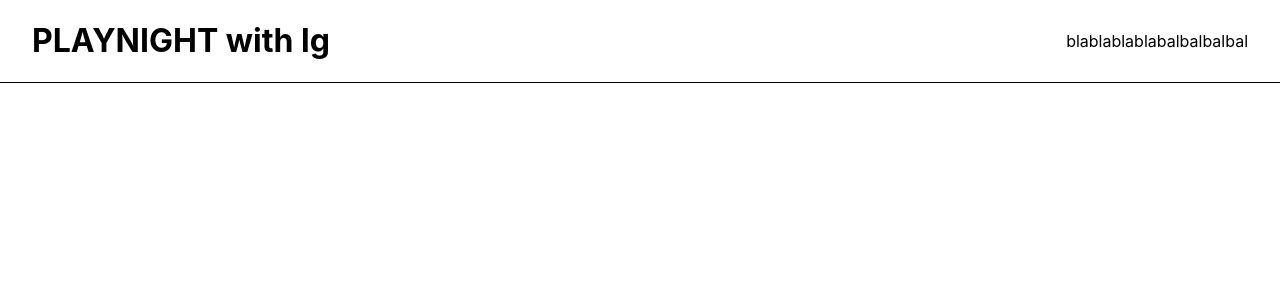
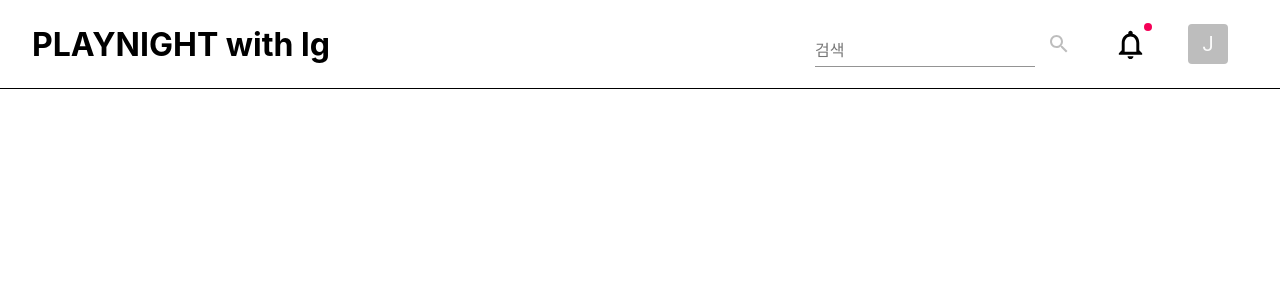
Before and after one commit to SeongJinJeong/PlayNight, a React (Create React App) app in the folder client/: page / in a window 1280 px wide. Shown: the top 300 px of the page. Built offline with nearby package versions, Linux system fonts and the light colour scheme.

Commit message:
상단 메뉴 추가

```diff
--- a/client/public/index.html
+++ b/client/public/index.html
@@ -12,6 +12,12 @@
     <link rel="apple-touch-icon" href="%PUBLIC_URL%/logo192.png" />
     <link rel="manifest" href="%PUBLIC_URL%/manifest.json" />
     <title>React App</title>
+    <style>
+      html,body {
+        margin : 0;
+        padding : 0;
+      }
+    </style>
   </head>
   <body>
     <noscript>You need to enable JavaScript to run this app.</noscript>
--- a/client/src/index.js
+++ b/client/src/index.js
@@ -3,9 +3,4 @@ import ReactDOM from "react-dom";
 import "./index.css";
 import App from "./App";
 
-ReactDOM.render(
-  <React.StrictMode>
-    <App />
-  </React.StrictMode>,
-  document.getElementById("root")
-);
+ReactDOM.render(<App />, document.getElementById("root"));
--- a/client/src/ui/Header.js
+++ b/client/src/ui/Header.js
@@ -1,5 +1,20 @@
 import React, { useState, useEffect } from "react";
-import { Box } from "@material-ui/core";
+import {
+  Box,
+  IconButton,
+  TextField,
+  Badge,
+  Avatar,
+  Menu as DropDown,
+  MenuItem as DropDownItem,
+} from "@material-ui/core";
+
+import { IconContext } from "react-icons";
+import { AiOutlineMenuFold } from "react-icons/ai";
+
+import NotificationsNoneIcon from "@material-ui/icons/NotificationsNone";
+import NotificationsActiveIcon from "@material-ui/icons/NotificationsActive";
+import SearchIcon from "@material-ui/icons/Search";
 
 function Header() {
   return (
@@ -7,7 +22,9 @@ function Header() {
       width={1}
       display="flex"
       justifyContent="center"
-      style={{ borderBottom: "1px solid black" }}>
+      style={{ borderBottom: "1px solid black", padding: "0.2rem 0em", top: 0 }}
+      position="fixed"
+      margin="0px auto">
       <HeaderContainer />
     </Box>
   );
@@ -47,14 +64,202 @@ function Title(props) {
 function Menu(props) {
   return (
     <>
-      <Box alignItems="center" display="flex">
-        <Box display={boxShownBySize(["xs", "sm"])}>Menu</Box>{" "}
-        {/*추후 버튼 아이콘 ( <Icontext /> ) 로 변경 필요*/}
+      <Box alignItems="center" display="flex" marginLeft="auto">
+        {/* 모바일 메뉴 */}
+        <Box display={boxShownBySize(["xs", "sm"])}>
+          <MobileMenu />
+        </Box>
+
+        {/* 웹 메뉴 */}
         <Box display={boxShownBySize(["md", "lg", "xl"])}>
-          blablablablabalbalbalbal
+          <WebMenu />
         </Box>
       </Box>
     </>
+  );
+}
+
+function MobileMenu(props) {
+  return (
+    <Box>
+      <IconContext.Provider value={{ color: "black", size: "2.5em" }}>
+        <Box
+          onClick={() => {
+            //추후 로직 추가 필요 ( 모달 )
+            alert("You Clicked Menu Button!!");
+          }}>
+          <AiOutlineMenuFold />
+        </Box>
+      </IconContext.Provider>
+    </Box>
+  );
+}
+
+function WebMenu(props) {
+  // 추후 로그인 여부 확인한 다음 isLogin 로직 수정 필요
+  const [isLogin, setIsLogin] = useState(true);
+  function SearchBox(props) {
+    const [text, setText] = useState("");
+
+    function handleChange(event) {
+      setText(event.target.value);
+    }
+
+    function handleSubmit(event) {
+      event.preventDefault();
+      if (text.length > 0) {
+        alert("You Searched " + text + "!");
+        setText("");
+      }
+    }
+    return (
+      <Box display="flex" alignItems="center">
+        <TextField
+          type="text"
+          value={text}
+          onChange={handleChange}
+          label="검색"
+          variant="standard"
+          size="small"
+        />
+        <IconButton
+          variant="contained"
+          color="primary"
+          onClick={handleSubmit}
+          disabled={text.length > 0 ? false : true}>
+          <SearchIcon />
+        </IconButton>
+      </Box>
+    );
+  }
+
+  function NotiIcon(noti) {
+    const [isOver, setIsOver] = useState(false);
+    switch (noti) {
+      case true:
+        return (
+          <Box
+            onMouseEnter={(event) => {
+              setIsOver(true);
+            }}
+            onMouseLeave={(event) => {
+              setIsOver(false);
+            }}
+            onMouseOver={(event) => {
+              event.target.style.cursor = "pointer";
+            }}>
+            {isOver ? (
+              <Badge color="secondary" variant="dot">
+                <NotificationsActiveIcon fontSize="large" />
+              </Badge>
+            ) : (
+              <Badge color="secondary" variant="dot">
+                <NotificationsNoneIcon fontSize="large" />
+              </Badge>
+            )}
+          </Box>
+        );
+      case false:
+        return (
+          <Box
+            onMouseEnter={(event) => {
+              setIsOver(true);
+            }}
+            onMouseLeave={(event) => {
+              setIsOver(false);
+            }}
+            onMouseOver={(event) => {
+              event.target.style.cursor = "pointer";
+            }}>
+            {isOver ? (
+              <NotificationsActiveIcon fontSize="large" />
+            ) : (
+              <NotificationsNoneIcon fontSize="large" />
+            )}
+          </Box>
+        );
+      default:
+        break;
+    }
+  }
+
+  function Profile(props) {
+    const [anchorEl, setAnchorEl] = useState(null);
+    function handleClick(event) {
+      setAnchorEl(event.currentTarget);
+    }
+    function handleClose() {
+      setAnchorEl(null);
+    }
+    function handleDropDownClick() {
+      alert("You Clicked Drop Down Item!");
+      setAnchorEl(null);
+    }
+    return (
+      <>
+        <DropDown
+          anchorEl={anchorEl}
+          open={Boolean(anchorEl)}
+          keepMounted
+          onClose={handleClose}>
+          <DropDownItem onClick={handleDropDownClick}>프로필</DropDownItem>
+          <DropDownItem onClick={handleDropDownClick}>내 계정</DropDownItem>
+          <DropDownItem onClick={handleDropDownClick}>로그아웃</DropDownItem>
+        </DropDown>
+        <Box onClick={handleClick}>
+          <Avatar variant="rounded">J</Avatar>
+        </Box>
+      </>
+    );
+  }
+
+  function Login(props) {
+    return (
+      <Box
+        fontWeight="bold"
+        cursor="pointer"
+        onMouseEnter={(event) => {
+          event.target.style.color = "blue";
+          event.target.style.backgroundColor = "#F0F8FF";
+        }}
+        onMouseLeave={(event) => {
+          event.target.style.color = "black";
+          event.target.style.backgroundColor = "white";
+          event.target.style.border = null;
+        }}
+        onMouseOver={(event) => {
+          event.target.style.cursor = "pointer";
+        }}
+        style={{
+          color: "black",
+          padding: "10px",
+
+          borderRadius: "5px",
+          backgroundColor: "white",
+        }}>
+        로그인/가입
+      </Box>
+    );
+  }
+
+  return (
+    <Box
+      display="flex"
+      flexDirection="row"
+      justifyContent="space-evenly"
+      alignItems="center">
+      {/* 검색창 */}
+      <Box marginRight="10px" padding="10px">
+        <SearchBox />
+      </Box>
+      {/* 알림 */}
+      {/* 추후 NotiIcon 에 들어갈 값 동적으로 작업 필요 */}
+      <Box marginRight="10px" padding="10px">
+        {NotiIcon(true)}
+      </Box>
+      {/* 프로필 */}
+      <Box margin="0px 20px">{isLogin ? <Profile /> : <Login />}</Box>
+    </Box>
   );
 }
 
```
